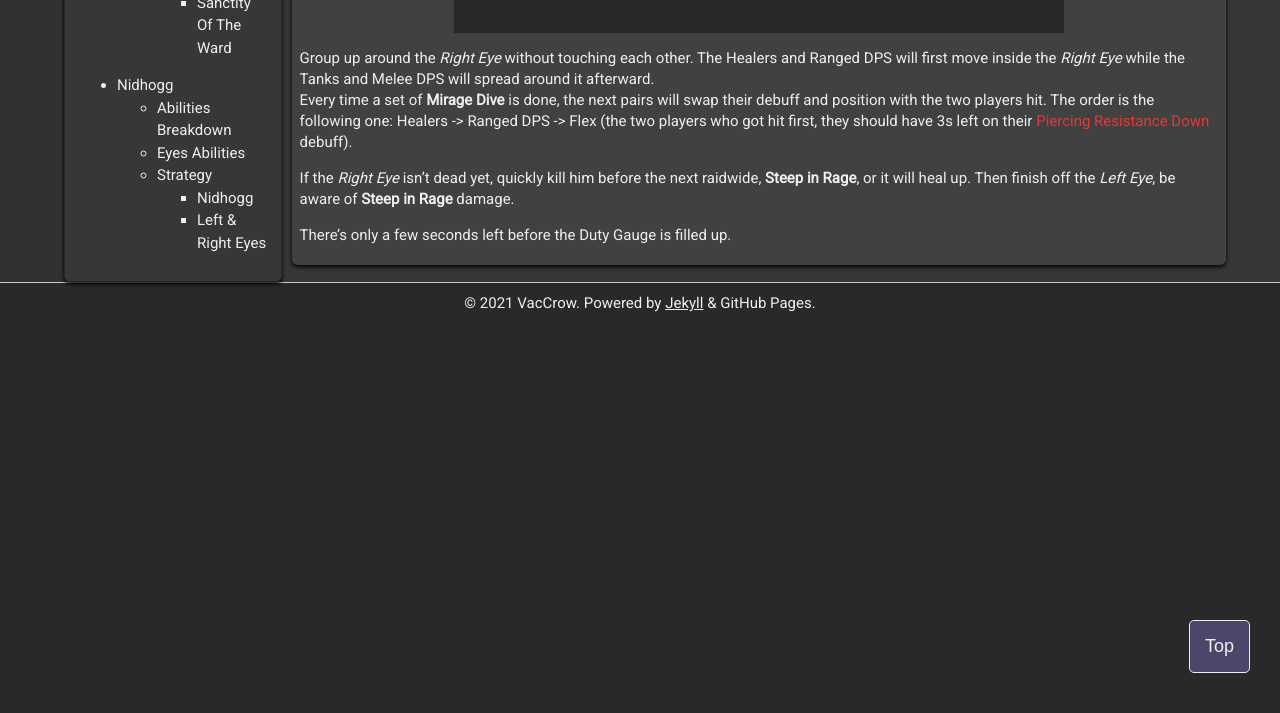
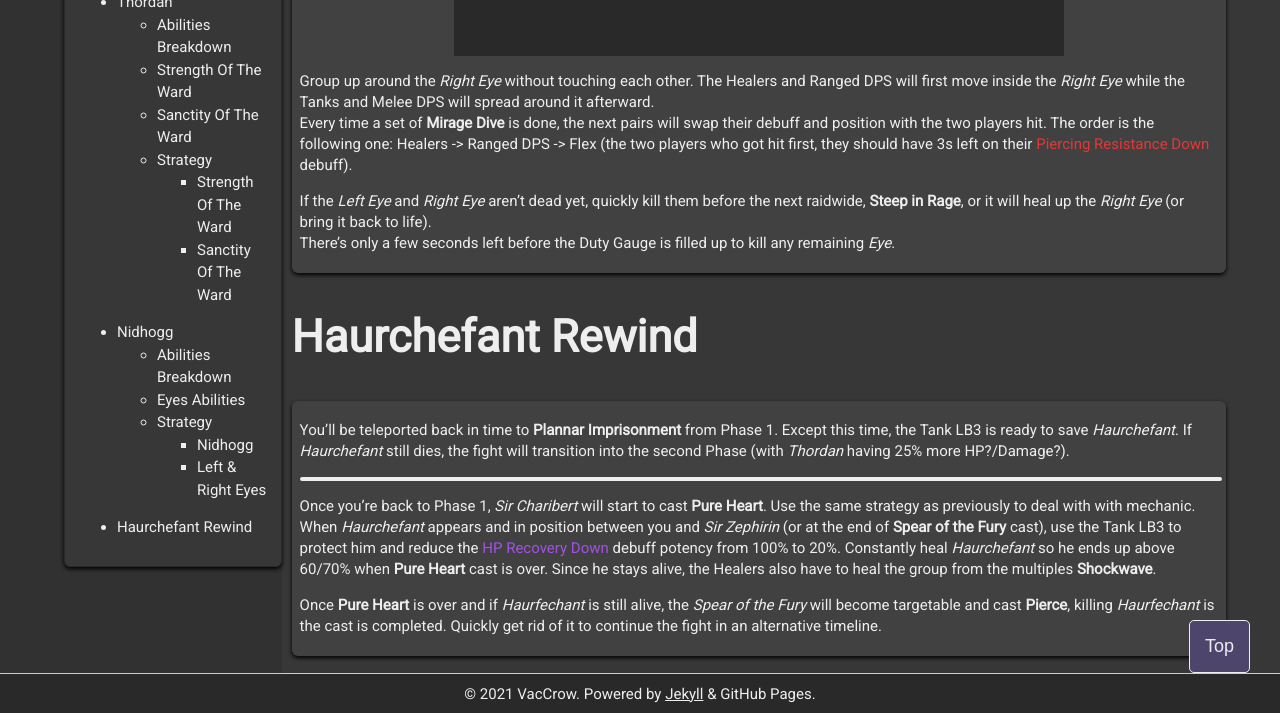
Before and after one commit to VacCrow/vaccrow.github.io, a Jekyll site: the page built from guides/ultimates/DSR.md, in a window 1280 px wide and 900 px high, scrolled down 22590 px, cut to the strip 187-900 px from the top of the window. Built offline with Jekyll 4.4.1, drawn with Linux system fonts in a browser that asks for light colours; some of the changed text lies outside the part shown.

Commit message:
Haurchefant Rewind added

```diff
--- a/_data/guidesSummary.yml
+++ b/_data/guidesSummary.yml
@@ -116,6 +116,7 @@ DSR:
         phases:
           - phase: Nidhogg
           - phase: Left & Right Eyes
+  - name: Haurchefant Rewind
 
 
 #------------SAVAGE FIGHTS-----------
--- a/guides/ultimates/DSR.md
+++ b/guides/ultimates/DSR.md
@@ -115,7 +115,8 @@ ___
 ___
 
 + **<ins>Spear of the Fury</ins>:**
-*Ser Zephirin* will cast it from outside the arena. *Haufrechant* will move in to intercept the attack. While he's alive, the group will receive raid-wide unaspected damage</span>.
+*Ser Zephirin* will cast it from outside the arena. *Haufrechant* will move in to intercept the attack. He will receive a <span class="speDebuff">HP Recovery Down</span> debuff that reduces incoming healing by 100%.
+While he's alive, *Haurchefant* and the group will get hit by **Shockwave** every second, dealing unaspected raid-wide damage.
 
 ___
 
@@ -562,8 +563,19 @@ Group up around the *Right Eye* without touching each other. The Healers and Ran
 Every time a set of **Mirage Dive** is done, the next pairs will swap their debuff and position with the two players hit. The order is the following one:
 	Healers -> Ranged DPS -> Flex (the two players who got hit first, they should have 3s left on their <span class="debuff">Piercing Resistance Down</span> debuff).
 
-If the *Right Eye* isn't dead yet, quickly kill him before the next raidwide, **Steep in Rage**, or it will heal up. Then finish off the *Left Eye*, be aware of **Steep in Rage** damage.
+If the *Left Eye* and *Right Eye* aren't dead yet, quickly kill them before the next raidwide, **Steep in Rage**, or it will heal up the *Right Eye* (or bring it back to life).
+There's only a few seconds left before the Duty Gauge is filled up to kill any remaining *Eye*.
+</div>
 
-There's only a few seconds left before the Duty Gauge is filled up.
+<h1><a id="HaurchefantRewind">Haurchefant Rewind</a></h1>
 
+<div class="guideSection" markdown="1">
+You'll be teleported back in time to **Plannar Imprisonment** from Phase 1. Except this time, the Tank LB3 is ready to save *Haurchefant*. If *Haurchefant* still dies, the fight will transition into the second Phase (with *Thordan* having 25% more HP?/Damage?).
+
+___
+
+Once you're back to Phase 1, *Sir Charibert* will start to cast **Pure Heart**. Use the same strategy as previously to deal with with mechanic.
+When *Haurchefant* appears and in position between you and *Sir Zephirin* (or at the end of **Spear of the Fury** cast), use the Tank LB3 to protect him and reduce the <span class="speDebuff">HP Recovery Down</span> debuff potency from 100% to 20%. Constantly heal *Haurchefant* so he ends up above 60/70% when **Pure Heart** cast is over. Since he stays alive, the Healers also have to heal the group from the multiples **Shockwave**.
+
+Once **Pure Heart** is over and if *Haurfechant* is still alive, the *Spear of the Fury* will become targetable and cast **Pierce**, killing *Haurfechant* is the cast is completed. Quickly get rid of it to continue the fight in an alternative timeline.
 </div>
```
